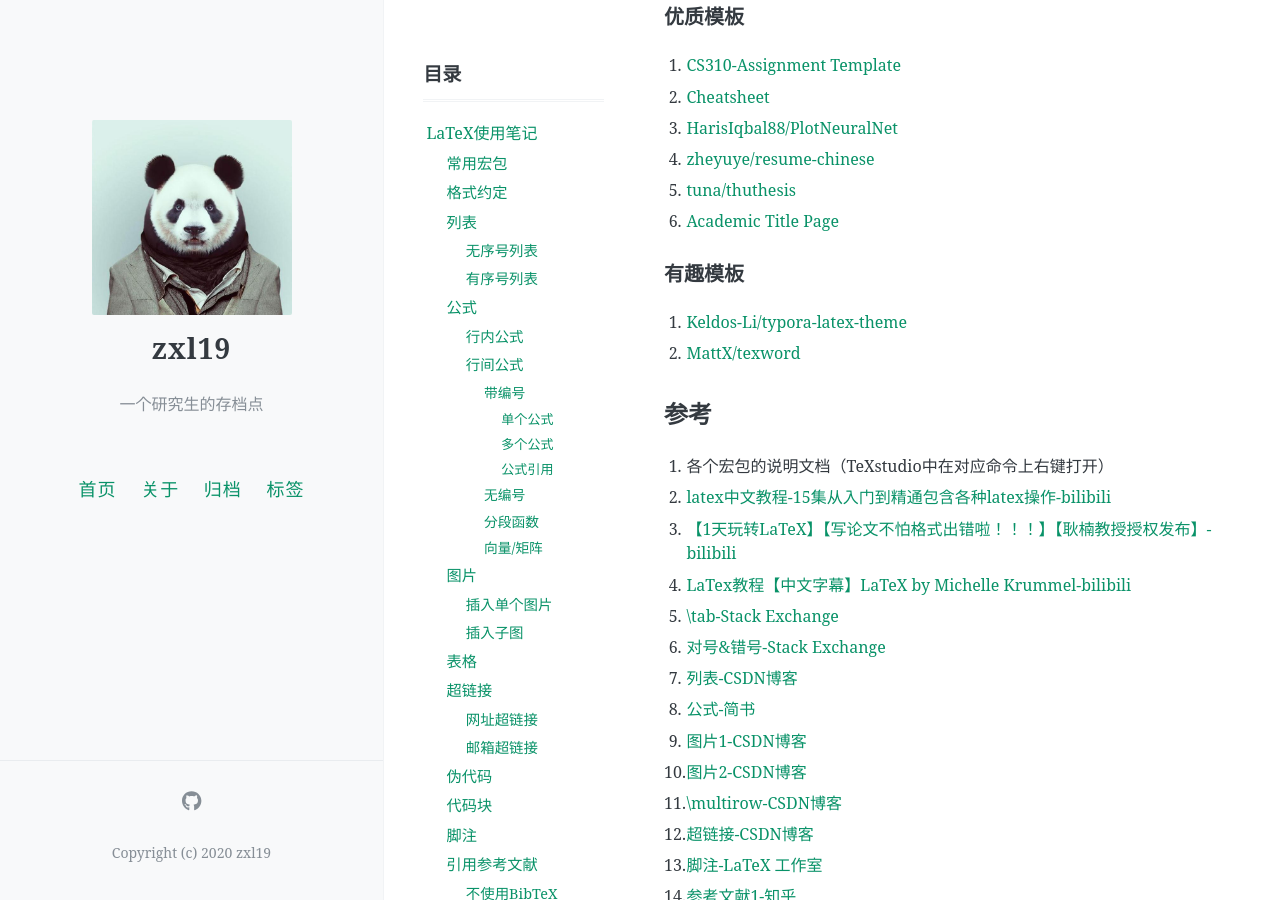
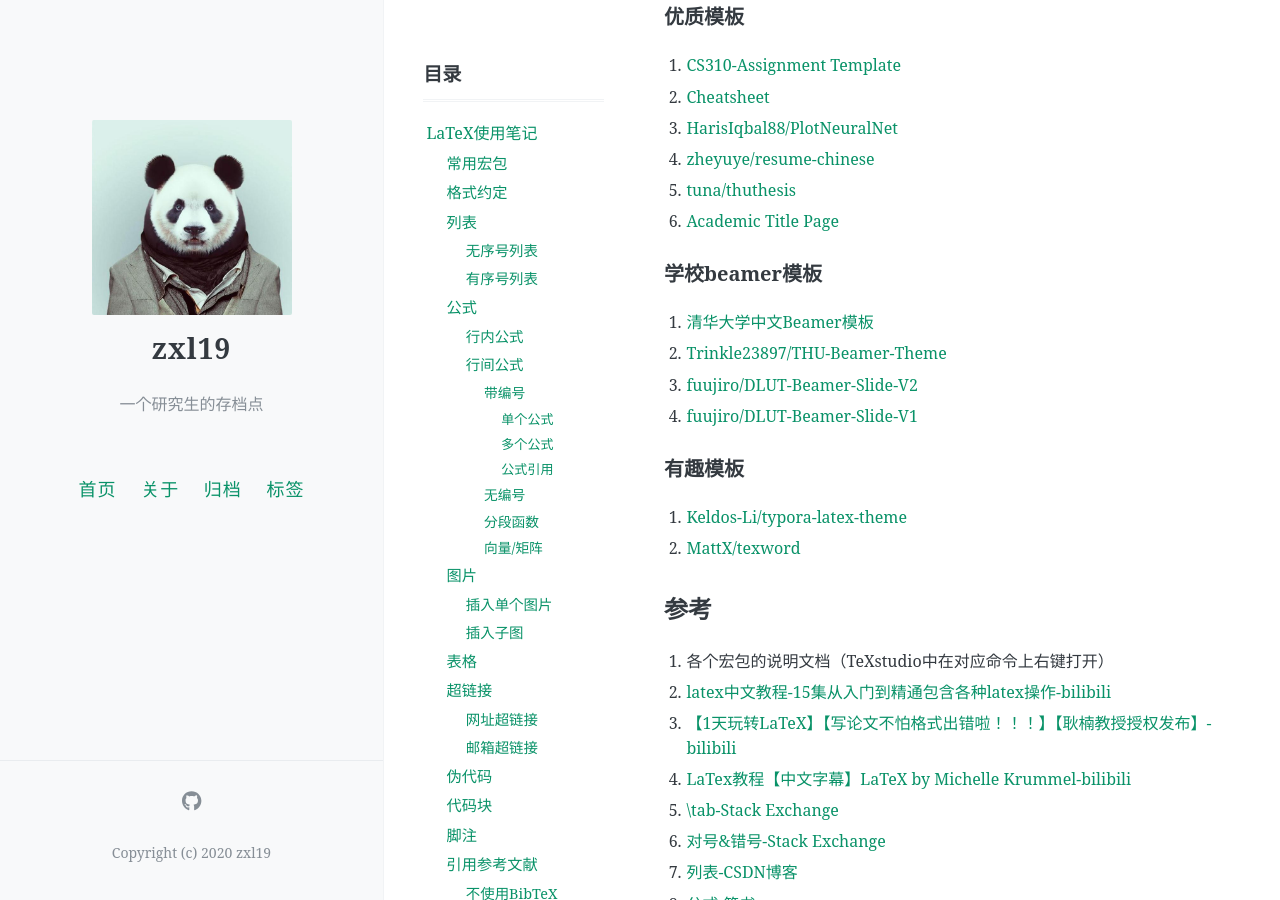
Before and after one commit to zxl19/zxl19.github.io, a Jekyll site: the page built from _posts/2021-03-29-latex-note.md, in a window 1280 px wide and 900 px high, scrolled down 11221 px. Built offline with Jekyll 4.4.1, drawn with Linux system fonts in a browser that asks for light colours; formulas are drawn with MathJax 3; comment, search, counter and statistics services are not loaded.

Commit message:
Update 2021-03-29-latex-note.md

```diff
--- a/_posts/2021-03-29-latex-note.md
+++ b/_posts/2021-03-29-latex-note.md
@@ -485,6 +485,13 @@ TODO
 5. [tuna/thuthesis](https://github.com/tuna/thuthesis)
 6. [Academic Title Page](https://www.latextemplates.com/template/academic-title-page)
 
+### 学校beamer模板
+
+1. [清华大学中文Beamer模板](https://www.overleaf.com/latex/templates/qing-hua-da-xue-zhong-wen-beamer-mo-ban/djcnhxpwhrks)
+2. [Trinkle23897/THU-Beamer-Theme](https://github.com/Trinkle23897/THU-Beamer-Theme)
+3. [fuujiro/DLUT-Beamer-Slide-V2](https://github.com/fuujiro/DLUT-Beamer-Slide-V2)
+4. [fuujiro/DLUT-Beamer-Slide-V1](https://github.com/fuujiro/DLUT-Beamer-Slide-V1)
+
 ### 有趣模板
 
 1. [Keldos-Li/typora-latex-theme](https://github.com/Keldos-Li/typora-latex-theme)
```
